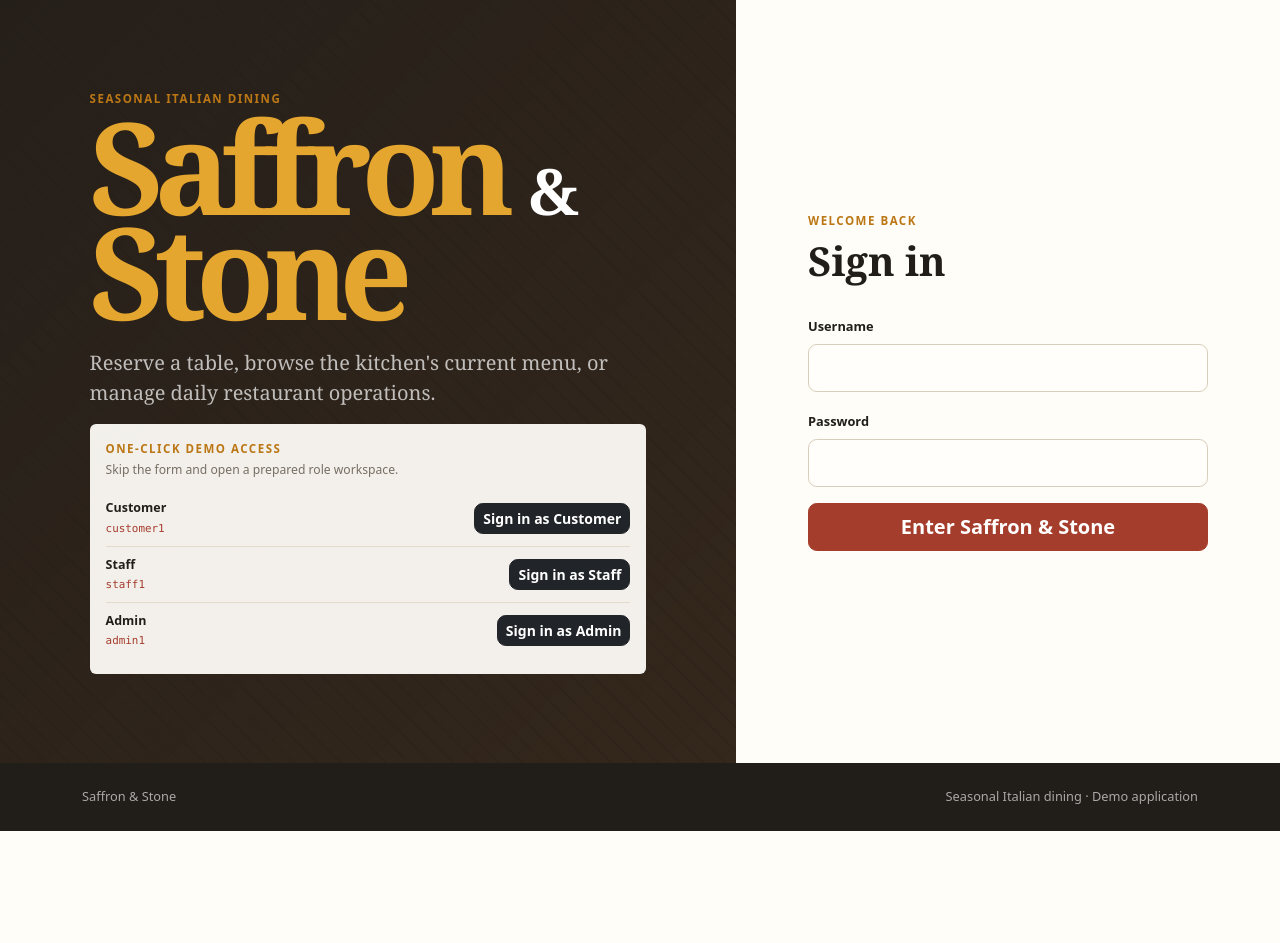
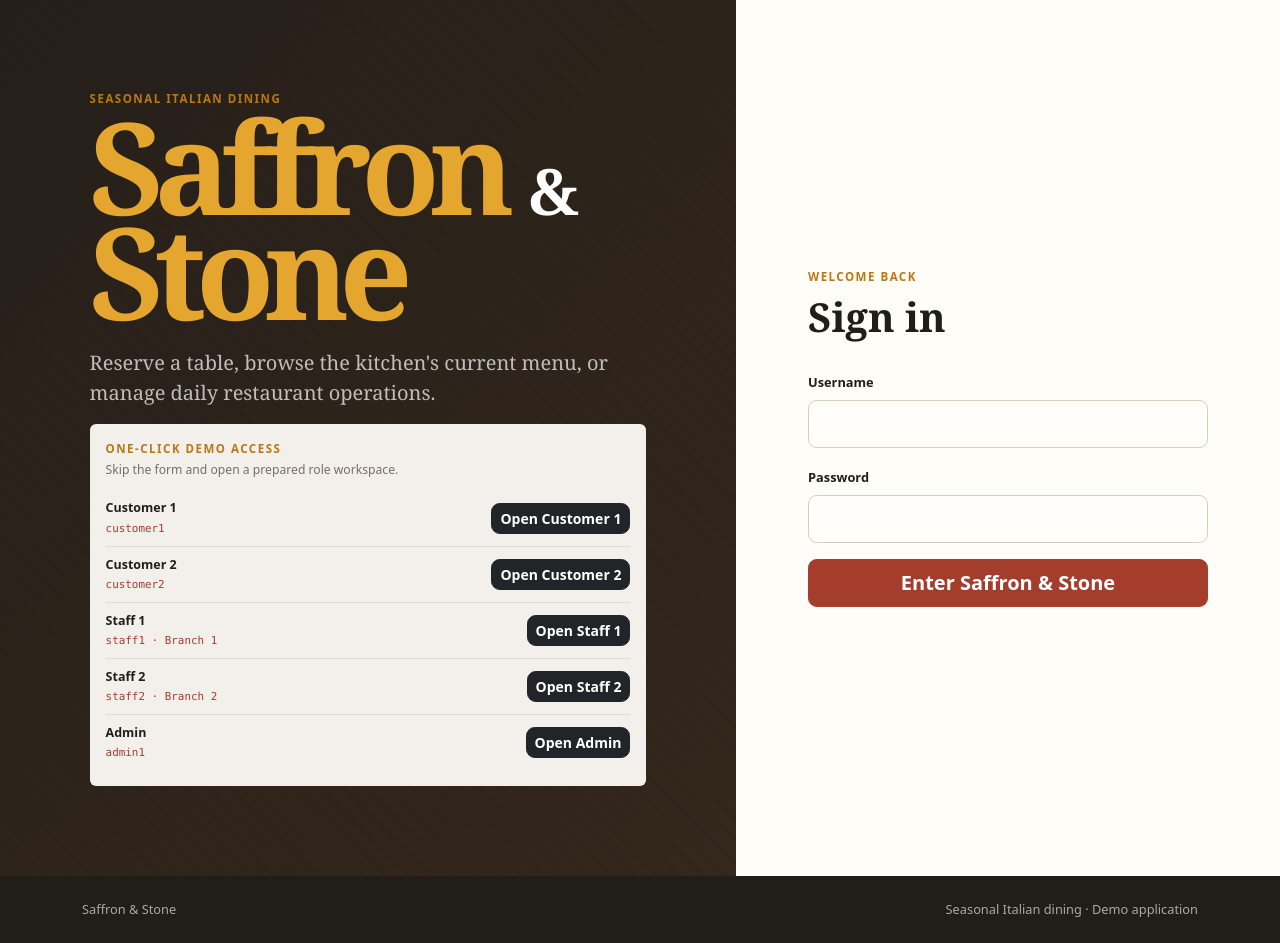
Before and after one commit to lr-alex/restaurant_app, a Node server app: page /login in a window 1280 px wide. Before the commit the page ends 831 px from the top, so only its background shows below. Run offline with Node 20, Linux system fonts and the light colour scheme; some libraries are stand-ins or nearby versions.

Commit message:
Add secondary customer and staff demo accounts

```diff
--- a/routes/auth.js
+++ b/routes/auth.js
@@ -8,9 +8,19 @@ const { setFlash } = require('../middleware/flash');
 const router = express.Router();
 
 const demoAccounts = {
-  customer: { username: 'customer1', password: 'Customer@123' },
-  staff: { username: 'staff1', password: 'Staff@123' },
-  admin: { username: 'admin1', password: 'Admin@123' }
+  customer: {
+    username: 'customer1',
+    password: 'Customer@123',
+    role: 'customer'
+  },
+  customer2: {
+    username: 'customer2',
+    password: 'Customer2@123',
+    role: 'customer'
+  },
+  staff: { username: 'staff1', password: 'Staff@123', role: 'staff' },
+  staff2: { username: 'staff2', password: 'Staff2@123', role: 'staff' },
+  admin: { username: 'admin1', password: 'Admin@123', role: 'admin' }
 };
 
 function homeForRole(role) {
@@ -88,7 +98,7 @@ router.post(
       demoAccount.username,
       demoAccount.password
     );
-    if (!account || account.role !== req.params.role) {
+    if (!account || account.role !== demoAccount.role) {
       setFlash(
         req,
         'danger',
--- a/views/login.ejs
+++ b/views/login.ejs
@@ -12,21 +12,33 @@
           <p class="eyebrow mb-1">One-click demo access</p>
           <p class="demo-help">Skip the form and open a prepared role workspace.</p>
           <div class="demo-account">
-            <div><strong>Customer</strong><code>customer1</code></div>
+            <div><strong>Customer 1</strong><code>customer1</code></div>
             <form action="/login/demo/customer" method="post">
-              <button class="btn btn-sm btn-dark" type="submit">Sign in as Customer</button>
+              <button class="btn btn-sm btn-dark" type="submit">Open Customer 1</button>
             </form>
           </div>
           <div class="demo-account">
-            <div><strong>Staff</strong><code>staff1</code></div>
+            <div><strong>Customer 2</strong><code>customer2</code></div>
+            <form action="/login/demo/customer2" method="post">
+              <button class="btn btn-sm btn-dark" type="submit">Open Customer 2</button>
+            </form>
+          </div>
+          <div class="demo-account">
+            <div><strong>Staff 1</strong><code>staff1 · Branch 1</code></div>
             <form action="/login/demo/staff" method="post">
-              <button class="btn btn-sm btn-dark" type="submit">Sign in as Staff</button>
+              <button class="btn btn-sm btn-dark" type="submit">Open Staff 1</button>
+            </form>
+          </div>
+          <div class="demo-account">
+            <div><strong>Staff 2</strong><code>staff2 · Branch 2</code></div>
+            <form action="/login/demo/staff2" method="post">
+              <button class="btn btn-sm btn-dark" type="submit">Open Staff 2</button>
             </form>
           </div>
           <div class="demo-account">
             <div><strong>Admin</strong><code>admin1</code></div>
             <form action="/login/demo/admin" method="post">
-              <button class="btn btn-sm btn-dark" type="submit">Sign in as Admin</button>
+              <button class="btn btn-sm btn-dark" type="submit">Open Admin</button>
             </form>
           </div>
         </div>
```
Also changed, not shown: scripts/reset.js (+13 -1 lines), README.md.
